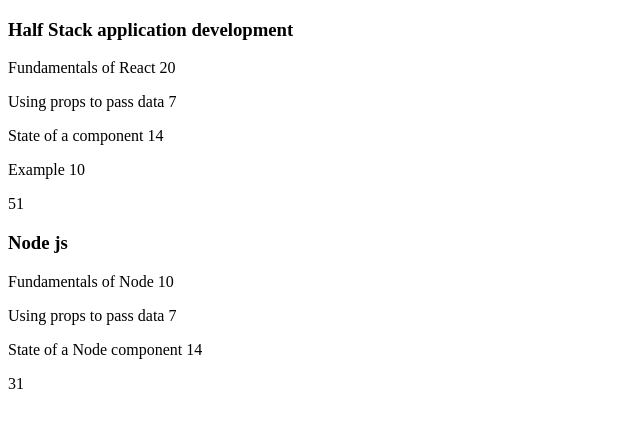
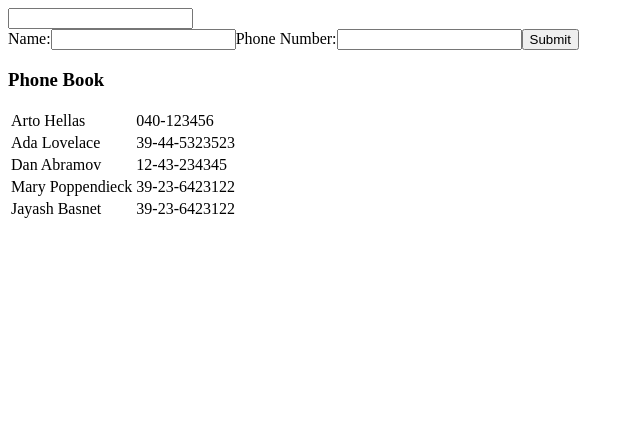
Before and after one commit to Prabin-Amatya/FullstackProjects, a React (Vite) app: page / in a window 1280 px wide. Shown: the top 428 px of the page, without its empty margins (0-640 px from the left). Built offline with nearby package versions, Linux system fonts and the light colour scheme.

Commit message:
first form

```diff
--- a/src/App.jsx
+++ b/src/App.jsx
@@ -1,55 +1,61 @@
-import Course from "./Components/Course"
+import { useState } from "react";
+import Contacts from "./Components/Contacts"
+import Form from "./Components/Form"
+import Search from "./Components/Search"
+
 
 const App = () => {
-  const course = [{
-    id: 1,
-    name: 'Half Stack application development',
-    parts: [
-      {
-        name: 'Fundamentals of React',
-        exercises: 20,
-        id: 1
-      },
-      {
-        name: 'Using props to pass data',
-        exercises: 7,
-        id: 2
-      },
-      {
-        name: 'State of a component',
-        exercises: 14,
-        id: 3
-      },
-      {
-        name: 'Example',
-        exercises: 10,
-        id: 4
-      }
-    ]},
-    {
-    id: 2,
-    name: 'Node js',
-    parts: [
-      {
-        name: 'Fundamentals of Node',
-        exercises: 10,
-        id: 1
-      },
-      {
-        name: 'Using props to pass data',
-        exercises: 7,
-        id: 2
-      },
-      {
-        name: 'State of a Node component',
-        exercises: 14,
-        id: 3
-      }
-    ]
+  const [persons, setPersons] = useState([
+    { name: 'Arto Hellas', number: '040-123456', id: 1 },
+    { name: 'Ada Lovelace', number: '39-44-5323523', id: 2 },
+    { name: 'Dan Abramov', number: '12-43-234345', id: 3 },
+    { name: 'Mary Poppendieck', number: '39-23-6423122', id: 4 },
+    { name: 'Jayash Basnet', number: '39-23-6423122', id: 5 }
+  ]);
 
-  }]
+  const [newPerson, setNewPerson] = useState({ name: "", number: "", id: 0 });
+  const [searchTerm, setSearchTerm] = useState("");
 
-  return <Course courses={course} />
-}
+  const handleNameChange = (event) => {
+    setNewPerson({ ...newPerson, name: event.target.value });
+  };
 
-export default App
+  const handlePhoneChange = (event) => {
+    setNewPerson({ ...newPerson, number: event.target.value });
+  };
+
+  const handleSearch = (event) => {
+    setSearchTerm(event.target.value.toLowerCase());
+  };
+
+  const handleSubmit = (event) => {
+    event.preventDefault();
+    if (persons.some(person => person.name === newPerson.name)) {
+      alert("Contact Already Exists");
+    } else {
+      const newId = persons.length ? Math.max(persons.map(p => p.id)) + 1 : 1;
+      setPersons([...persons, { ...newPerson, id: newId }]);
+      setNewPerson({ name: "", number: "", id: 0 });
+    }
+  };
+
+  const filteredPersons = persons.filter(person =>
+    person.name.toLowerCase().includes(searchTerm)
+  );
+
+  return (
+    <div>
+      <Search onSearch={handleSearch} />
+
+      <Form
+        onSubmit={handleSubmit}
+        onNameChange={handleNameChange}
+        onPhoneChange={handlePhoneChange}
+        newPerson={newPerson}
+      />
+      <Contacts persons={filteredPersons} />
+    </div>
+  );
+};
+
+export default App;
--- /dev/null
+++ b/src/Components/Contacts.jsx
@@ -0,0 +1,17 @@
+const Contacts = ({ persons }) => (
+    <div>
+      <h3>Phone Book</h3>
+      <table>
+        <tbody>
+          {persons.map(person => (
+            <tr key={person.id}>
+              <td>{person.name}</td>
+              <td>{person.number}</td>
+            </tr>
+          ))}
+        </tbody>
+      </table>
+    </div>
+  );
+
+export default Contacts
--- a/src/Components/Course.jsx
+++ /dev/null
@@ -1,34 +0,0 @@
-const Course = ({courses}) =>
-{
-    return(
-        <div>
-            {courses.map(
-                course=>
-                    <div key={course.id}>
-
-                        <h3>{course.name}</h3>
-
-                        {course.parts.map(
-                            part=>
-                                <p key={part.id}>{part.name} {part.exercises}</p>
-                        )}
-
-
-                        <p>
-                            {course.parts.reduce(
-                                    (exercises, part) =>
-                                    {
-                                        console.log("This is sum",exercises)
-                                        console.log("This is order",part.exercises)
-                                        return exercises + part.exercises
-                                    }
-                                , 0)}
-                        </p>
-
-                    </div>
-            )}
-        </div>
-    )
-}
-
-export default Course
--- /dev/null
+++ b/src/Components/Form.jsx
@@ -0,0 +1,11 @@
+const Form = ({ onSubmit, onNameChange, onPhoneChange, newPerson }) => (
+    <form onSubmit={onSubmit}>
+      <label>Name:</label>
+      <input value={newPerson.name} onChange={onNameChange} />
+      <label>Phone Number:</label>
+      <input value={newPerson.number} onChange={onPhoneChange} />
+      <input type="submit" />
+    </form>
+  );
+
+export default Form
--- /dev/null
+++ b/src/Components/Search.jsx
@@ -0,0 +1,8 @@
+const Search = ({ onSearch }) => (
+    <div>
+      <input type="text" onChange={onSearch} />
+    </div>
+  );
+
+
+  export default Search
```
